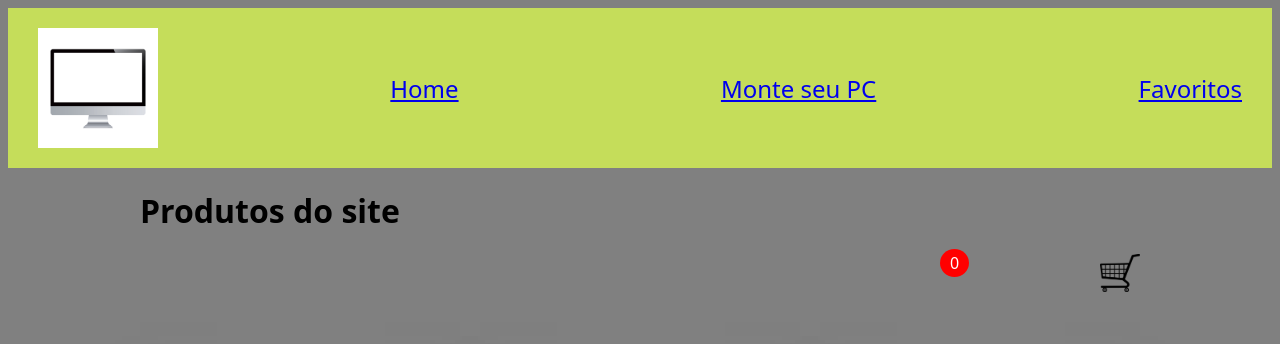
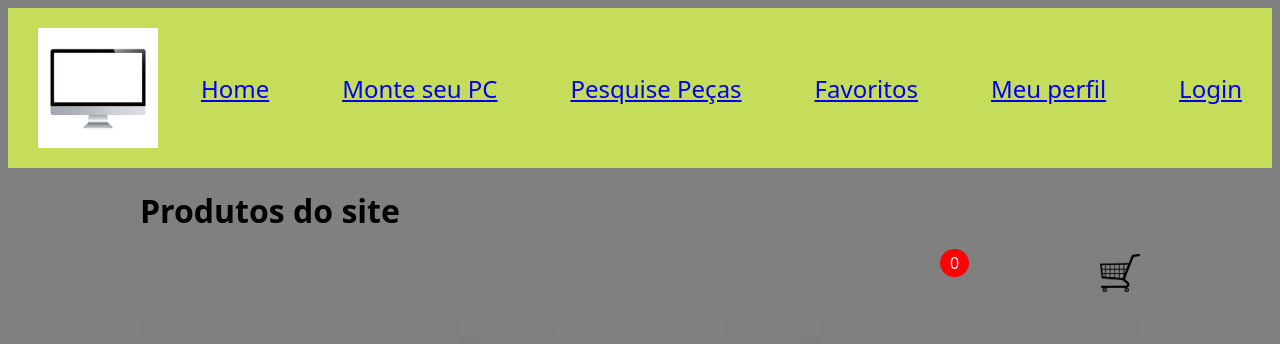
Before and after one commit to Arthurgiancott/ti-1-pmg-cc-t-20231-grupo-pecas-de-pc-s, a plain HTML site: page codigo/index.html in a window 1280 px wide. Shown: the top 344 px of the page. Drawn offline with Linux system fonts and the light colour scheme.

Commit message:
modified:   codigo/index.html

```diff
--- a/codigo/index.html
+++ b/codigo/index.html
@@ -17,8 +17,13 @@
 
             <a href="Monte_seu_PC\MontePC.html">Monte seu PC</a>
 
-            <a href="Favoritos\favoritos.html">Favoritos</a>
+            <a href="../codigo/filtro de pesquisa/sprint3.html">Pesquise Peças</a>
 
+            <a href="../codigo/Favoritos/favoritos.html">Favoritos</a>
+
+            <a href="../codigo/EditarPerfil/editar.html">Meu perfil</a>
+
+            <a href="../codigo/projeto login/login.html">Login</a>
         </div>
     </header>
 
```
